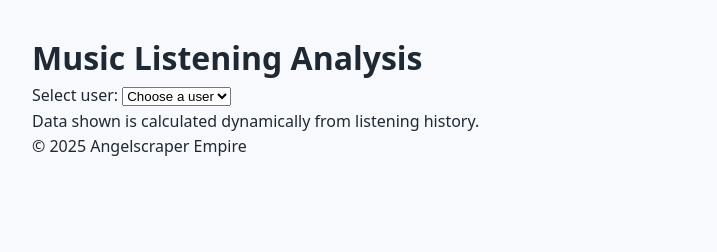
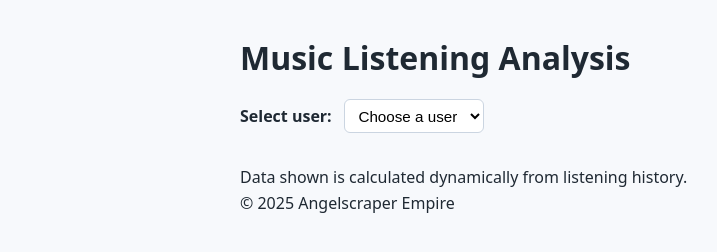
Before and after one commit to theangelskies/Music-data-project, a website with bundled scripts: page index.html in a window 1280 px wide. Shown: the whole page, without its empty margins (0-717 px from the left). Built offline with nearby package versions, Linux system fonts and the light colour scheme.

Commit message:
label css

```diff
--- a/style.css
+++ b/style.css
@@ -17,3 +17,47 @@ body {
   line-height: 1.6;
   padding: 2rem;
 }
+
+/* Layout */
+header,
+footer {
+  max-width: 800px;
+  margin: 0 auto 2rem auto;
+}
+
+
+main {
+  max-width: 800px;
+  margin: 0 auto;
+}
+
+/* Headings */
+h1 {
+  font-size: 2rem;
+  margin-bottom: 1rem;
+}
+
+h2 {
+  font-size: 1.1rem;
+  margin-bottom: 0.5rem;
+  color: #334155;
+}
+
+/* Dropdown */
+label {
+  font-weight: 600;
+  margin-right: 0.5rem;
+}
+
+select {
+  padding: 0.4rem 0.6rem;
+  border-radius: 6px;
+  border: 1px solid #cbd5e1;
+  background-color: #ffffff;
+  font-size: 0.95rem;
+}
+
+select:focus {
+  outline: 2px solid #3b82f6;
+  outline-offset: 2px;
+}
```
